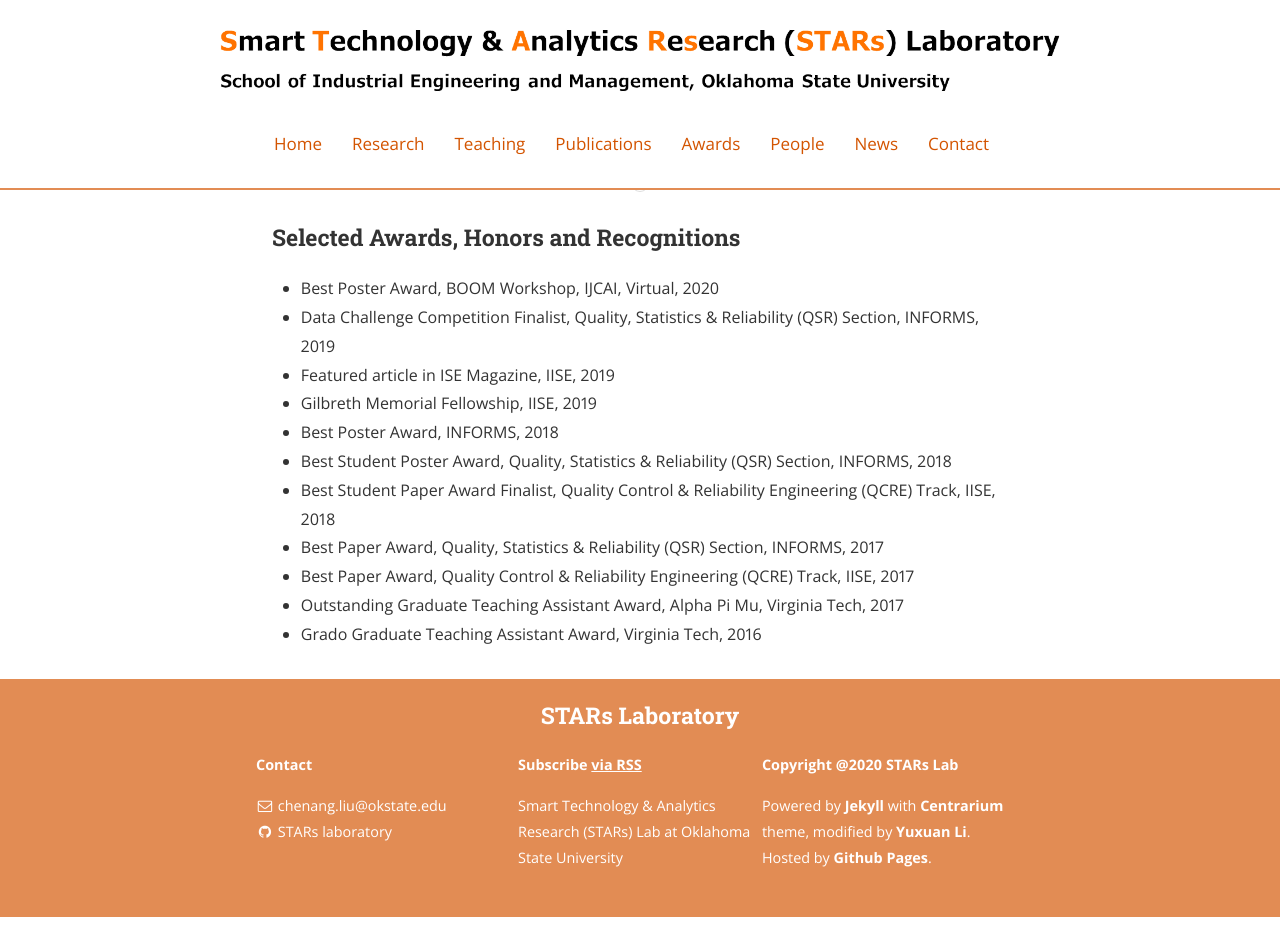
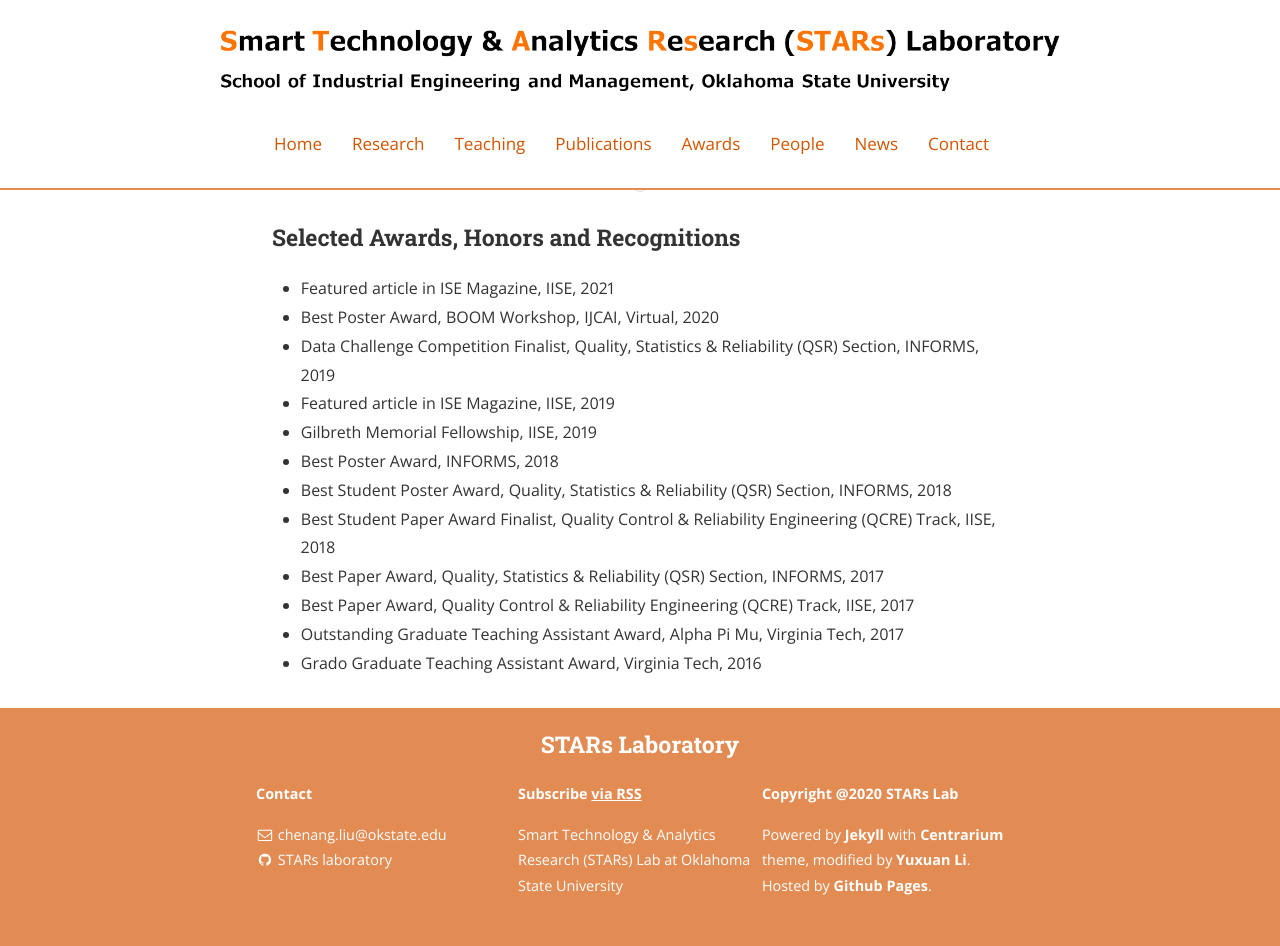
Before and after one commit to stars-laboratory/stars-laboratory.github.io, a Jekyll site: the page built from EHonorsandAwards.md, in a window 1280 px wide and 946 px high. Built offline with Jekyll 4.4.1, drawn with Linux system fonts in a browser that asks for light colours; nearby versions of some CDN libraries.

Commit message:
Update EHonorsandAwards.md

```diff
--- a/EHonorsandAwards.md
+++ b/EHonorsandAwards.md
@@ -7,6 +7,7 @@ main_nav: true
 
 ### Selected Awards, Honors and Recognitions
 
+* Featured article in ISE Magazine, IISE, 2021
 * Best Poster Award, BOOM Workshop, IJCAI, Virtual, 2020
 * Data Challenge Competition Finalist, Quality, Statistics & Reliability (QSR) Section, INFORMS, 2019
 * Featured article in ISE Magazine, IISE, 2019
```
